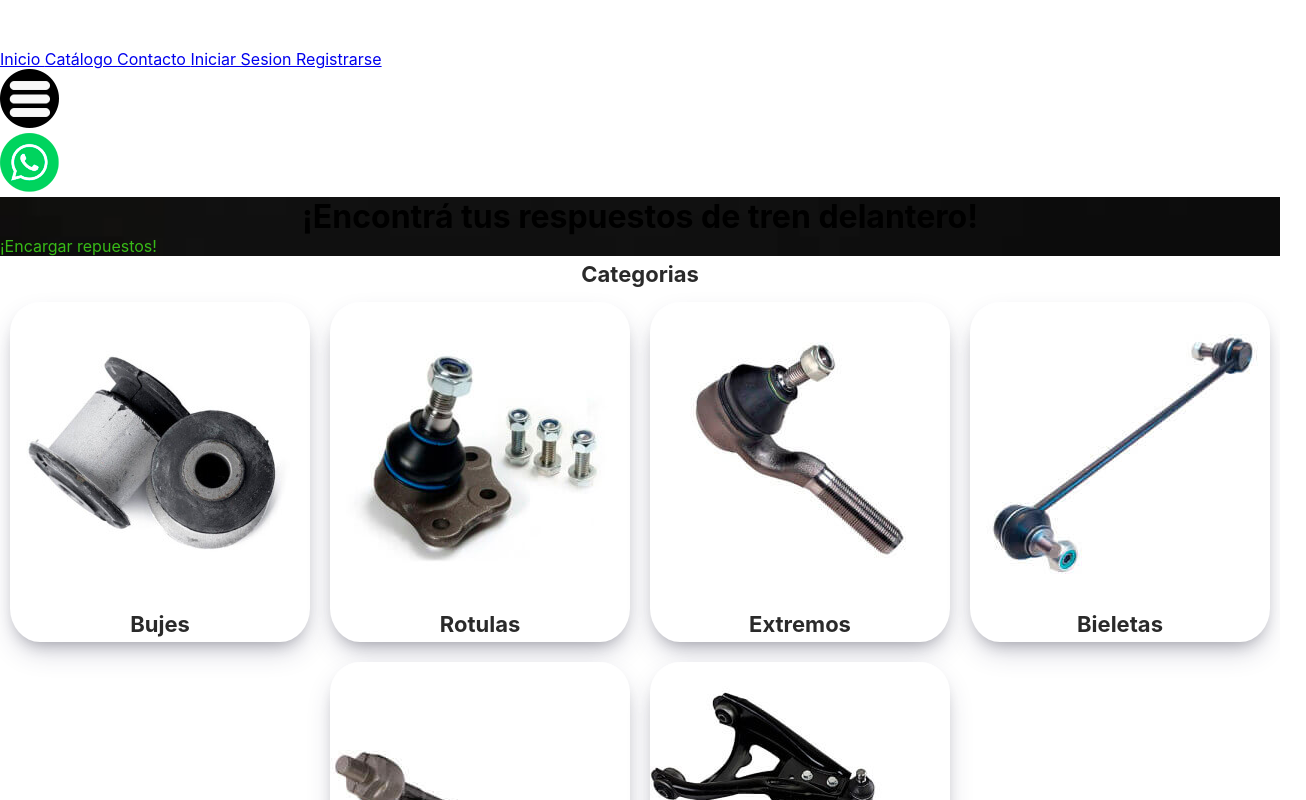
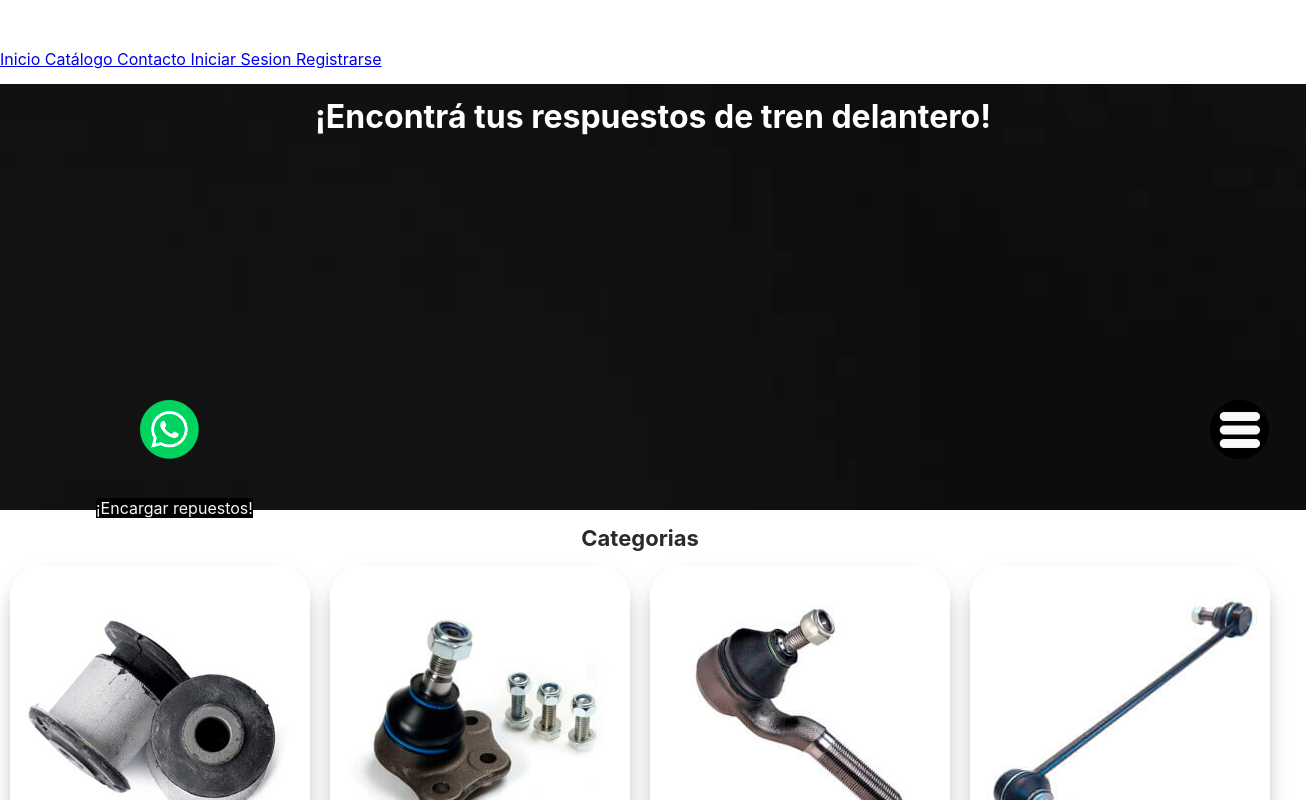
Before and after one commit to alexshady008/fronttrain_frontend, a React (Create React App) app: page / in a window 1280 px wide. Shown: the top 800 px of the page, 1306 px wide, since content can reach past the window. Built offline with nearby package versions, Linux system fonts and the light colour scheme.

Commit message:
parte header

```diff
--- a/src/components/Page/Catalogue/Catalogue.css
+++ b/src/components/Page/Catalogue/Catalogue.css
@@ -41,3 +41,19 @@
 .productFilter--container .form--container  button{
     margin:10px
 }
+
+/* Pdf */
+
+
+.listPrices--container{
+    display: flex;
+    flex-wrap: wrap;
+    justify-content: center;
+}
+
+.list--container{
+ box-shadow: rgba(0, 0, 0, 0.24) 0px 3px 8px;
+    margin: 10px;
+    border-radius: 8%;
+
+}
--- a/src/components/Page/Header/Header.css
+++ b/src/components/Page/Header/Header.css
@@ -0,0 +1,34 @@
+.header--down{
+    display: flex;
+    flex-direction: row-reverse;
+    justify-content: space-between ;
+    margin: 5px;
+
+}
+
+.header--menu-button{
+    display:block;
+    width:70px;
+    height:70px;
+    color:#fff;
+    position: fixed;
+   top: 50%;
+    border-radius:50%;
+    line-height:80px;
+    text-align:center;
+    z-index:999;
+}
+
+.header--wsp-button{
+    display:block;
+    width:70px;
+    height:70px;
+    color:#fff;
+    position: fixed;
+   top: 50%;
+   right:84%;
+    border-radius:50%;
+    line-height:80px;
+    text-align:center;
+    z-index:999;
+}
--- a/src/components/Page/Home/CoverPage/CoverPage.css
+++ b/src/components/Page/Home/CoverPage/CoverPage.css
@@ -1,7 +1,25 @@
 .coverPage--container{
    background-image: url('../../../../../public/assets/portada/portada-mobile.jpg');
-   background-repeat: no-repeat;
-   background-position: center;
+   margin:10px auto;
+   padding:13px;
+   width: 100vw;
+   height: 50vh;
+   /* background-size: 100% 100%; */
+   background-repeat:no-repeat;
    background-size: cover;
-   height: 100%;
+   position: relative;
 }
+
+.coverPage--title{
+   color:rgb(255, 255, 255)
+}
+
+.coverPage--wsp {
+   position: absolute;
+   background-color: black;
+
+ text-align: center;
+   color: aliceblue !important;
+   bottom: -1vh;
+   left: 12vh;
+}
```
